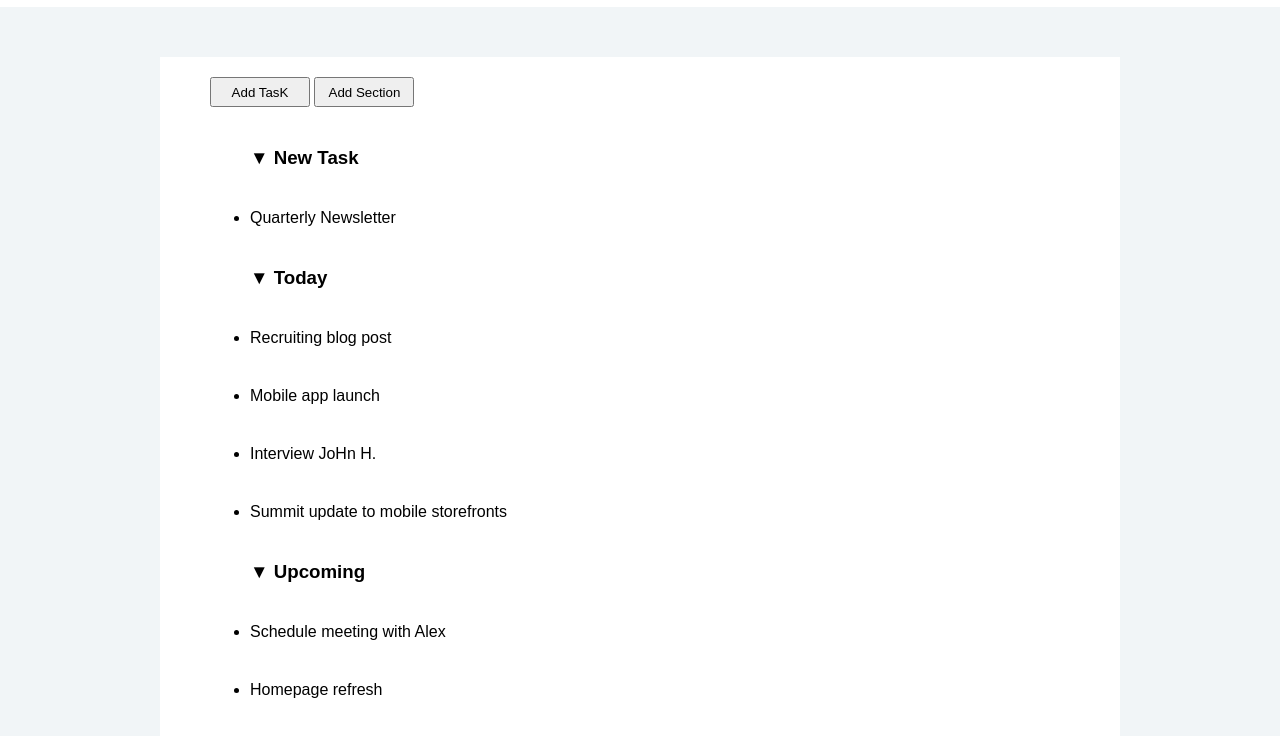
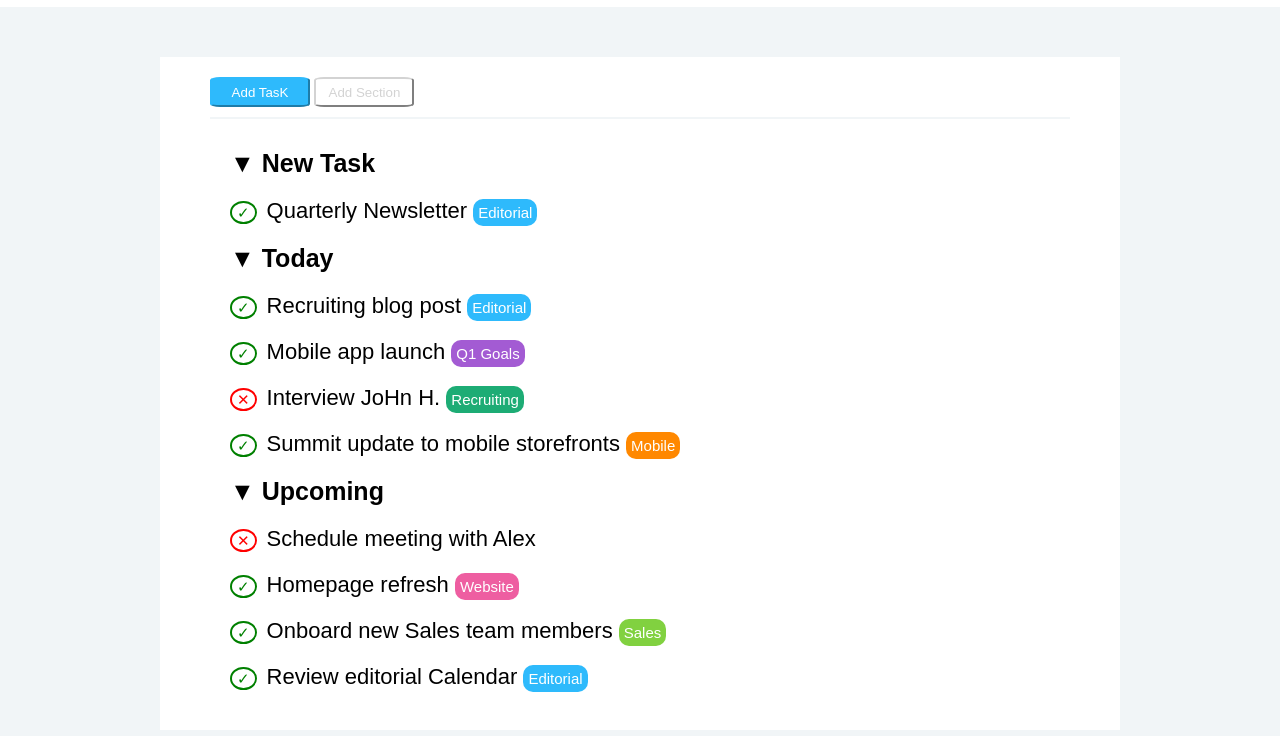
Before and after one commit to Aurora-Bizzo/html-css-toboolist, a plain HTML site: page index.html in a window 1280 px wide. Shown: the part 63-799 px from the top of the page. Drawn offline with Linux system fonts and the light colour scheme.

Commit message:
added words with bakground (completed)

```diff
--- a/css/style.css
+++ b/css/style.css
@@ -41,8 +41,71 @@ h1, #Logo {
 .buttons {
     width: 100px;
     height: 30px;
+    border-radius: 10%;
 }
 
-h3, li {
-    margin: 40px;
+#button-1 {
+    color: white;
+    background-color: rgb(46, 186, 252);
+    border-color:  rgb(46, 186, 252);
 }
+
+#button-2 {
+    color: lightgrey;
+    background-color: white;
+    border-color: lightgray;
+}
+
+hr {
+    margin: 10px 0px 30px 0px;
+    border: 1px solid rgb(241, 245, 247);
+}
+
+h3 {
+    font-size: 25px;
+    margin: 20px;
+}
+
+ul {
+    list-style-type: none;
+}
+
+li {
+    font-size: 22px;
+    margin: 20px;
+}
+
+li:before {
+    content: "\2713";
+    color: green;
+    border: 2px solid green;
+    border-radius: 50%;
+    padding: 1px 5px;
+    margin-right: 10px;
+    font-size: 15px;
+}
+
+.x:before {
+    content: "\2715";
+    color: red;
+    border: 2px solid red;
+}
+
+span {
+    font-size: 15px;
+    padding: 5px;
+    border-radius: 10px;
+    color: white;
+}
+
+.blue {background-color: rgb(46, 186, 252);}
+
+#violet {background-color: rgb(163, 91, 211);}
+
+#green {background-color: rgb(29, 172, 117);}
+
+#orange {background-color: rgb(255, 136, 0);}
+
+#pink {background-color: rgb(238, 94, 161);}
+
+#light-green {background-color: rgb(129, 209, 64);}
--- a/index.html
+++ b/index.html
@@ -8,40 +8,43 @@
     <link rel="stylesheet" href="./css/style.css">
 </head>
 <body>
+<!--header-->
     <header>
         <div id="Title-background">
             <img id="Logo" class="Title" src="./img/Logo.png" alt="">
             <h1 class="Title">Toobolist</h1>
         </div>
     </header>
+<!--main-->
     <main>
         <div class="container">
             <div>
                 <button id="button-1" class="buttons">Add TasK</button>
                 <button id="button-2" class="buttons">Add Section</button>
             </div>
+            <hr>
             <div>
                 <h3>&#9660; New Task</h3>
                 <ul>
-                    <li>Quarterly Newsletter</li>
+                    <li>Quarterly Newsletter <span class="blue">Editorial</span></li>
                 </ul>
             </div>
             <div>
                 <h3>&#9660; Today</h3>
                 <ul>
-                    <li>Recruiting blog post</li>
-                    <li>Mobile app launch</li>
-                    <li>Interview JoHn H.</li>
-                    <li>Summit update to mobile storefronts</li>
+                    <li>Recruiting blog post <span class="blue">Editorial</span></li>
+                    <li>Mobile app launch <span id="violet">Q1 Goals</span></li>
+                    <li class="x">Interview JoHn H. <span id="green">Recruiting</span></li>
+                    <li>Summit update to mobile storefronts <span id="orange">Mobile</span></li>
                 </ul>
             </div>
             <div>
                 <h3>&#9660; Upcoming</h3>
                 <ul>
-                    <li>Schedule meeting with Alex</li>
-                    <li>Homepage refresh</li>
-                    <li>Onboard new Sales team members</li>
-                    <li>Review editorial Calendar</li>
+                    <li class="x">Schedule meeting with Alex</li>
+                    <li>Homepage refresh <span id="pink">Website</span></li>
+                    <li>Onboard new Sales team members <span id="light-green">Sales</span></li>
+                    <li>Review editorial Calendar <span class="blue">Editorial</span></li>
                 </ul>
             </div>
         </div>
```
